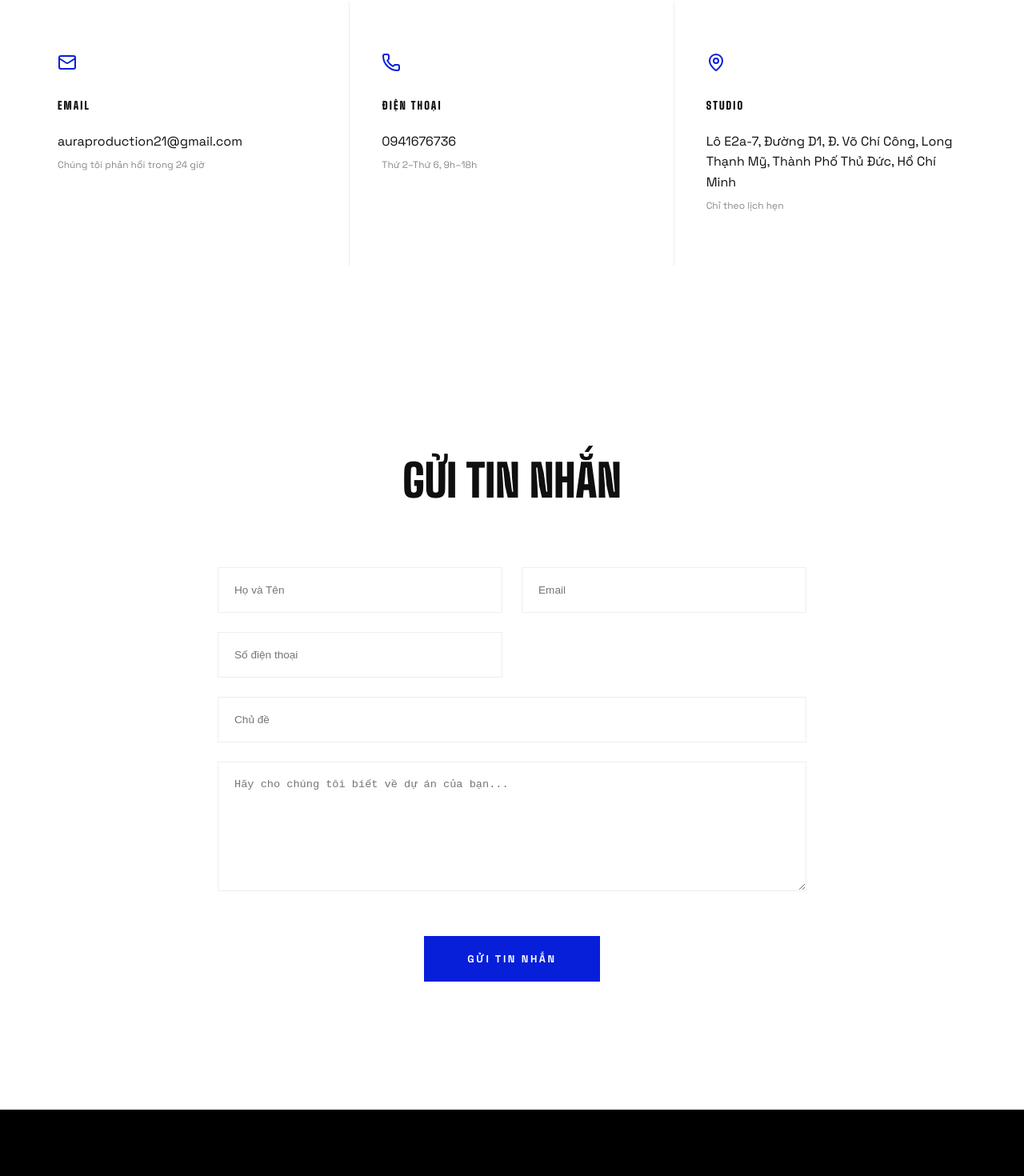
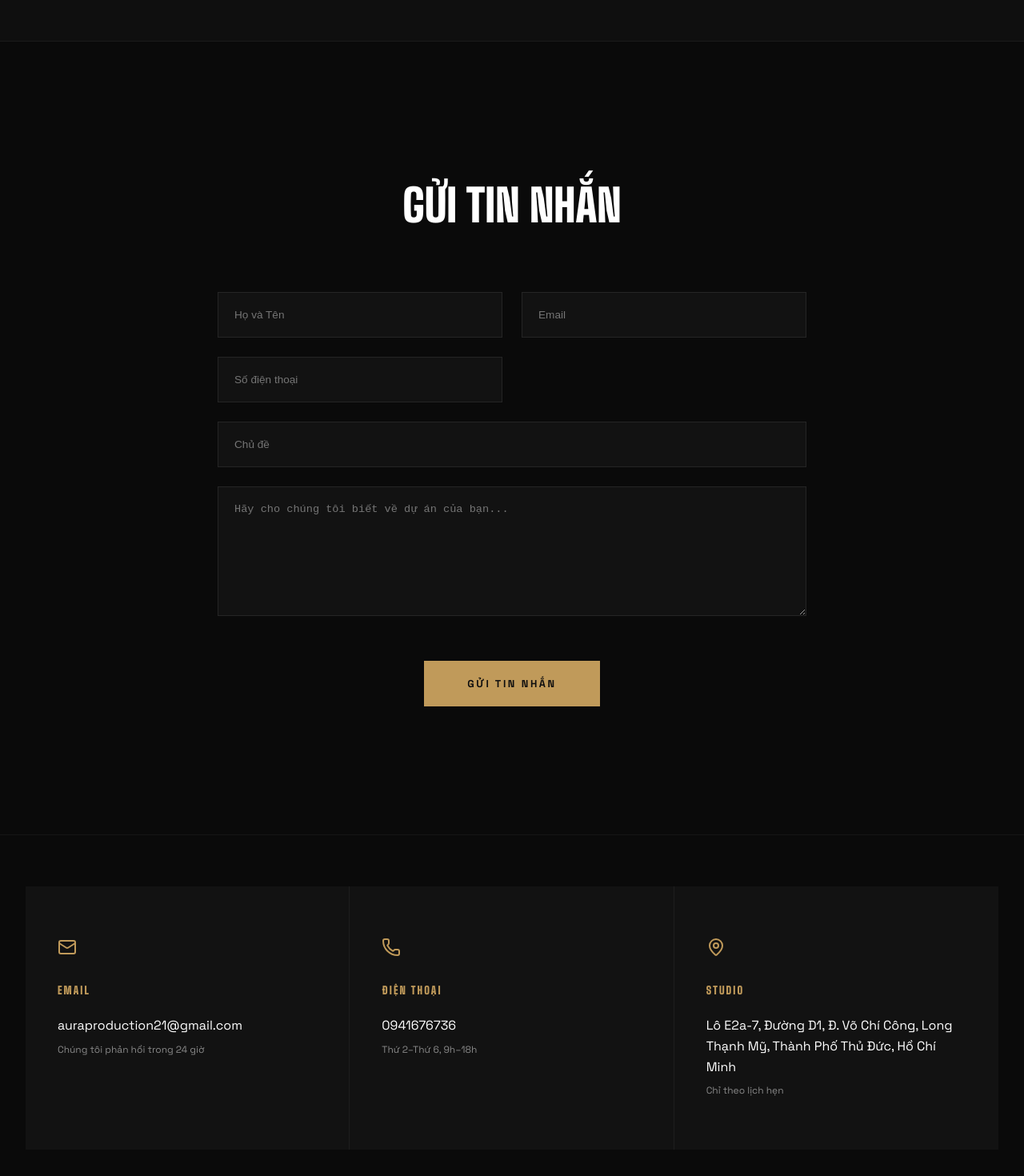
Before and after one commit to ndanthanh161/Aura-Production-House-FE, a React (Vite) app: page /contact in a window 1280 px wide. Shown: the part 440-1910 px from the top of the page at 80% size. Built offline with nearby package versions, Linux system fonts and the light colour scheme; no server answers.

Commit message:
update v1

```diff
--- a/src/components/ui/Button.tsx
+++ b/src/components/ui/Button.tsx
@@ -66,7 +66,7 @@ export const Button: React.FC<ButtonProps> = ({
         .btn-primary:hover {
           background-color: var(--color-accent-hover);
           border-color: var(--color-accent-hover);
-          box-shadow: 0 0 20px rgba(173, 255, 0, 0.3);
+          box-shadow: 0 0 20px rgba(192, 154, 90, 0.3);
         }
         .btn-outline:hover {
           background-color: var(--color-text);
--- a/src/components/ui/Toast.tsx
+++ b/src/components/ui/Toast.tsx
@@ -24,9 +24,9 @@ export const Toast: React.FC<ToastProps> = ({ id, message, type, onClose }) => {
             case 'success':
                 return {
                     icon: <CheckCircle2 size={20} />,
-                    color: '#ADFF00',
-                    bg: 'rgba(173, 255, 0, 0.1)',
-                    border: 'rgba(173, 255, 0, 0.2)'
+                    color: '#C09A5A',
+                    bg: 'rgba(192, 154, 90, 0.1)',
+                    border: 'rgba(192, 154, 90, 0.2)'
                 };
             case 'error':
                 return {
--- a/src/index.css
+++ b/src/index.css
@@ -28,9 +28,9 @@
   --color-bg-secondary: #121212;
   --color-text: #FFFFFF;
   --color-text-muted: rgba(255, 255, 255, 0.6);
-  --color-accent: #FFFFFF;
-  --color-accent-hover: #ADFF00;
-  --color-neon: #ADFF00;
+  --color-accent: #C09A5A;
+  --color-accent-hover: #D4B275;
+  --color-neon: #C09A5A;
   --color-border: rgba(255, 255, 255, 0.1);
   --color-surface: #1A1A1A;
 
--- a/src/pages/admin/AIKnowledge.tsx
+++ b/src/pages/admin/AIKnowledge.tsx
@@ -235,7 +235,7 @@ const AdminAIKnowledge: React.FC = () => {
                                             </div>
                                         </div>
                                         <div style={{ display: 'flex', gap: '12px' }}>
-                                            <div style={{ width: '32px', height: '32px', borderRadius: '8px', backgroundColor: '#000', color: '#ADFF00', display: 'flex', alignItems: 'center', justifyContent: 'center', flexShrink: 0 }}>
+                                            <div style={{ width: '32px', height: '32px', borderRadius: '8px', backgroundColor: '#000', color: '#C09A5A', display: 'flex', alignItems: 'center', justifyContent: 'center', flexShrink: 0 }}>
                                                 <Bot size={18} />
                                             </div>
                                             <div style={{ border: '1px solid rgba(0,0,0,0.05)', padding: '12px 16px', borderRadius: '0 16px 16px 16px', fontSize: '0.9rem', backgroundColor: '#fff', color: '#111827', flex: 1, boxShadow: '0 2px 4px rgba(0,0,0,0.02)' }}>
--- a/src/pages/admin/ContactMessages.tsx
+++ b/src/pages/admin/ContactMessages.tsx
@@ -72,7 +72,7 @@ const AdminContactMessages: React.FC = () => {
         <div style={{ padding: '1rem' }}>
             <div style={{ marginBottom: '2rem', display: 'flex', justifyContent: 'space-between', alignItems: 'center' }}>
                 <h1 style={{ fontSize: '1.5rem', fontWeight: 700 }}>Tin nhắn liên hệ</h1>
-                <div style={{ backgroundColor: '#071FD9', color: '#fff', padding: '4px 12px', borderRadius: '20px', fontSize: '12px' }}>
+                <div style={{ backgroundColor: '#C09A5A', color: '#fff', padding: '4px 12px', borderRadius: '20px', fontSize: '12px' }}>
                     {messages.filter(m => !m.isRead).length} MỚI
                 </div>
             </div>
@@ -95,8 +95,8 @@ const AdminContactMessages: React.FC = () => {
                                         padding: '15px 20px',
                                         borderBottom: '1px solid #eee',
                                         cursor: 'pointer',
-                                        backgroundColor: selectedMessage?.id === msg.id ? '#f0f4ff' : '#fff',
-                                        borderLeft: !msg.isRead ? '4px solid #071FD9' : '4px solid transparent'
+                                        backgroundColor: selectedMessage?.id === msg.id ? 'rgba(192, 154, 90, 0.1)' : '#fff',
+                                        borderLeft: !msg.isRead ? '4px solid #C09A5A' : '4px solid transparent'
                                     }}
                                 >
                                     <div style={{ display: 'flex', justifyContent: 'space-between', marginBottom: '5px' }}>
--- a/src/pages/public/Contact.tsx
+++ b/src/pages/public/Contact.tsx
@@ -5,10 +5,13 @@ import { contactApi } from '../../services/contactApi';
 
 const Contact: React.FC = () => {
     return (
-        <div style={{ paddingTop: '10px', backgroundColor: '#FFFFFF', minHeight: '100vh' }}>
+        <div style={{ paddingTop: '80px', backgroundColor: '#0A0A0A', minHeight: '100vh', color: '#FFFFFF' }}>
             {/* Header Section */}
-            <header style={{ padding: 'var(--spacing-xl) 0 clamp(2rem, 5vw, 4rem)', textAlign: 'center', backgroundColor: '#FFFFFF', borderBottom: '1px solid #EEEEEE' }}>
+            <header style={{ padding: 'var(--spacing-xl) 0 clamp(2rem, 5vw, 4rem)', textAlign: 'center', backgroundColor: '#0F0F0F', borderBottom: '1px solid rgba(255,255,255,0.05)' }}>
                 <div className="container">
+                    <span style={{ color: '#C09A5A', textTransform: 'uppercase', letterSpacing: '0.4em', fontSize: '0.75rem', fontWeight: 800, display: 'block', marginBottom: '1.5rem' }}>
+                        KẾT NỐI VỚI AURA
+                    </span>
                     <motion.h1
                         initial={{ opacity: 0, y: 20 }}
                         animate={{ opacity: 1, y: 0 }}
@@ -17,7 +20,7 @@ const Contact: React.FC = () => {
                             fontFamily: 'var(--font-display)',
                             fontWeight: 900,
                             textTransform: 'uppercase',
-                            color: '#0F0F0F',
+                            color: '#FFFFFF',
                             margin: 0
                         }}
                     >
@@ -26,47 +29,8 @@ const Contact: React.FC = () => {
                 </div>
             </header>
 
-            {/* Info Cards Section - Black Background */}
-            <section style={{ backgroundColor: '#FFFFFF', padding: 'clamp(2rem, 5vw, 4rem) 0' }}>
-                <div className="container">
-                    <div className="contact-info-grid" style={{ display: 'grid', gridTemplateColumns: 'repeat(auto-fit, minmax(280px, 1fr))' }}>
-                        {[
-                            { icon: <Mail size={24} />, title: 'EMAIL', detail: 'auraproduction21@gmail.com', sub: 'Chúng tôi phản hồi trong 24 giờ' },
-                            { icon: <Phone size={24} />, title: 'ĐIỆN THOẠI', detail: '0941676736', sub: 'Thứ 2–Thứ 6, 9h–18h' },
-                            { icon: <MapPin size={24} />, title: 'STUDIO', detail: 'Lô E2a-7, Đường D1, Đ. Võ Chí Công, Long Thạnh Mỹ, Thành Phố Thủ Đức, Hồ Chí Minh', sub: 'Chỉ theo lịch hẹn' },
-                        ].map((item, i) => (
-                            <motion.div
-                                key={i}
-                                initial={{ opacity: 0, y: 30 }}
-                                whileInView={{ opacity: 1, y: 0 }}
-                                viewport={{ once: true }}
-                                transition={{ duration: 0.8, delay: i * 0.15 }}
-                                className="contact-info-card"
-                                style={{
-                                    padding: '4rem 2.5rem',
-                                    backgroundColor: '#FFFFFF',
-                                    display: 'flex',
-                                    flexDirection: 'column',
-                                    gap: '1.5rem',
-                                    textAlign: 'left'
-                                }}
-                            >
-                                <div style={{ color: '#071FD9' }}>{item.icon}</div>
-                                <div>
-                                    <h3 style={{ fontSize: '0.85rem', marginBottom: '1.25rem', textTransform: 'uppercase', letterSpacing: '0.15em', fontWeight: 900, color: '#0F0F0F' }}>
-                                        {item.title}
-                                    </h3>
-                                    <p style={{ color: '#0F0F0F', fontSize: '1rem', fontWeight: 500, marginBottom: '0.5rem' }}>{item.detail}</p>
-                                    <p style={{ color: '#888', fontSize: '0.75rem', fontWeight: 400 }}>{item.sub}</p>
-                                </div>
-                            </motion.div>
-                        ))}
-                    </div>
-                </div>
-            </section>
-
-            {/* Form Section - White Background */}
-            <section style={{ padding: 'var(--spacing-xl) 0', backgroundColor: '#FFFFFF' }}>
+            {/* Form Section */}
+            <section style={{ padding: 'var(--spacing-xl) 0', backgroundColor: '#0A0A0A', borderBottom: '1px solid rgba(255,255,255,0.05)' }}>
                 <div className="container" style={{ maxWidth: '800px' }}>
                     <div style={{ textAlign: 'center', marginBottom: '4rem' }}>
                         <h2 style={{
@@ -74,7 +38,7 @@ const Contact: React.FC = () => {
                             fontFamily: 'var(--font-display)',
                             fontWeight: 900,
                             textTransform: 'uppercase',
-                            color: '#0F0F0F',
+                            color: '#FFFFFF',
                             margin: 0
                         }}>
                             GỬI TIN NHẮN
@@ -111,45 +75,91 @@ const Contact: React.FC = () => {
                     >
                         <div style={{ display: 'grid', gridTemplateColumns: 'repeat(auto-fit, minmax(250px, 1fr))', gap: '1.5rem' }}>
                             <input required type="text" placeholder="Họ và Tên" style={{
-                                width: '100%', border: '1px solid #EEE', padding: '1.25rem',
-                                color: '#0F0F0F', fontSize: '0.85rem', outline: 'none', backgroundColor: '#FFF'
-                            }} />
+                                width: '100%', border: '1px solid rgba(255,255,255,0.08)', padding: '1.25rem',
+                                color: '#FFFFFF', fontSize: '0.85rem', outline: 'none', backgroundColor: '#121212'
+                            }} className="contact-input" />
                             <input required type="email" placeholder="Email" style={{
-                                width: '100%', border: '1px solid #EEE', padding: '1.25rem',
-                                color: '#0F0F0F', fontSize: '0.85rem', outline: 'none', backgroundColor: '#FFF'
-                            }} />
+                                width: '100%', border: '1px solid rgba(255,255,255,0.08)', padding: '1.25rem',
+                                color: '#FFFFFF', fontSize: '0.85rem', outline: 'none', backgroundColor: '#121212'
+                            }} className="contact-input" />
                             <input required type="tel" placeholder="Số điện thoại" style={{
-                                width: '100%', border: '1px solid #EEE', padding: '1.25rem',
-                                color: '#0F0F0F', fontSize: '0.85rem', outline: 'none', backgroundColor: '#FFF'
-                            }} />
+                                width: '100%', border: '1px solid rgba(255,255,255,0.08)', padding: '1.25rem',
+                                color: '#FFFFFF', fontSize: '0.85rem', outline: 'none', backgroundColor: '#121212'
+                            }} className="contact-input" />
                         </div>
                         <input required type="text" placeholder="Chủ đề" style={{
-                            width: '100%', border: '1px solid #EEE', padding: '1.25rem',
-                            color: '#0F0F0F', fontSize: '0.85rem', outline: 'none', backgroundColor: '#FFF'
-                        }} />
+                            width: '100%', border: '1px solid rgba(255,255,255,0.08)', padding: '1.25rem',
+                            color: '#FFFFFF', fontSize: '0.85rem', outline: 'none', backgroundColor: '#121212'
+                        }} className="contact-input" />
                         <textarea required placeholder="Hãy cho chúng tôi biết về dự án của bạn..." rows={8} style={{
-                            width: '100%', border: '1px solid #EEE', padding: '1.25rem',
-                            color: '#0F0F0F', fontSize: '0.85rem', outline: 'none', resize: 'vertical', backgroundColor: '#FFF'
-                        }} />
+                            width: '100%', border: '1px solid rgba(255,255,255,0.08)', padding: '1.25rem',
+                            color: '#FFFFFF', fontSize: '0.85rem', outline: 'none', resize: 'vertical', backgroundColor: '#121212'
+                        }} className="contact-input" />
 
                         <div style={{ textAlign: 'center', marginTop: '2rem' }}>
                             <button id="submit-btn" type="submit" style={{
-                                backgroundColor: '#071FD9', color: '#FFFFFF', padding: '1.25rem 3rem',
+                                backgroundColor: '#C09A5A', color: '#0F0F0F', padding: '1.25rem 3rem',
                                 fontSize: '0.8rem', letterSpacing: '0.2em', textTransform: 'uppercase', fontWeight: 900,
                                 cursor: 'pointer', border: 'none', minWidth: '220px', transition: 'all 0.3s ease'
-                            }}>
+                            }} className="contact-submit-btn">
                                 GỬI TIN NHẮN
                             </button>
                         </div>
                     </form>
                 </div>
             </section>
+
+            {/* Info Cards Section */}
+            <section style={{ backgroundColor: '#0A0A0A', padding: 'clamp(2rem, 5vw, 4rem) 0' }}>
+                <div className="container">
+                    <div className="contact-info-grid" style={{ display: 'grid', gridTemplateColumns: 'repeat(auto-fit, minmax(280px, 1fr))' }}>
+                        {[
+                            { icon: <Mail size={24} />, title: 'EMAIL', detail: 'auraproduction21@gmail.com', sub: 'Chúng tôi phản hồi trong 24 giờ' },
+                            { icon: <Phone size={24} />, title: 'ĐIỆN THOẠI', detail: '0941676736', sub: 'Thứ 2–Thứ 6, 9h–18h' },
+                            { icon: <MapPin size={24} />, title: 'STUDIO', detail: 'Lô E2a-7, Đường D1, Đ. Võ Chí Công, Long Thạnh Mỹ, Thành Phố Thủ Đức, Hồ Chí Minh', sub: 'Chỉ theo lịch hẹn' },
+                        ].map((item, i) => (
+                            <motion.div
+                                key={i}
+                                initial={{ opacity: 0, y: 30 }}
+                                whileInView={{ opacity: 1, y: 0 }}
+                                viewport={{ once: true }}
+                                transition={{ duration: 0.8, delay: i * 0.15 }}
+                                className="contact-info-card"
+                                style={{
+                                    padding: '4rem 2.5rem',
+                                    backgroundColor: '#121212',
+                                    display: 'flex',
+                                    flexDirection: 'column',
+                                    gap: '1.5rem',
+                                    textAlign: 'left'
+                                }}
+                            >
+                                <div style={{ color: '#C09A5A' }}>{item.icon}</div>
+                                <div>
+                                    <h3 style={{ fontSize: '0.85rem', marginBottom: '1.25rem', textTransform: 'uppercase', letterSpacing: '0.15em', fontWeight: 900, color: '#C09A5A' }}>
+                                        {item.title}
+                                    </h3>
+                                    <p style={{ color: '#FFFFFF', fontSize: '1rem', fontWeight: 500, marginBottom: '0.5rem' }}>{item.detail}</p>
+                                    <p style={{ color: 'rgba(255,255,255,0.5)', fontSize: '0.75rem', fontWeight: 400 }}>{item.sub}</p>
+                                </div>
+                            </motion.div>
+                        ))}
+                    </div>
+                </div>
+            </section>
             <style>{`
                 .contact-info-card {
-                    border-right: 1px solid #EEEEEE;
+                    border-right: 1px solid rgba(255,255,255,0.05);
                 }
                 .contact-info-card:last-child {
                     border-right: none;
+                }
+                .contact-input:focus {
+                    border-color: #C09A5A !important;
+                }
+                .contact-submit-btn:hover {
+                    background-color: #D4B275 !important;
+                    transform: translateY(-2px);
                 }
                 @media (max-width: 900px) {
                     .contact-info-grid {
@@ -157,7 +167,7 @@ const Contact: React.FC = () => {
                     }
                     .contact-info-card {
                         border-right: none !important;
-                        border-bottom: 1px solid #EEEEEE;
+                        border-bottom: 1px solid rgba(255,255,255,0.05);
                         padding: 2.5rem 1.5rem !important;
                     }
                     .contact-info-card:last-child {
--- a/src/pages/public/MyBookings.tsx
+++ b/src/pages/public/MyBookings.tsx
@@ -163,7 +163,7 @@ const MyBookings: React.FC = () => {
 
     const getStatusInfo = (status: ProjectStatus) => {
         switch (status) {
-            case 'Scheduled': return { color: '#ADFF00', label: 'Chờ thanh toán', desc: 'Đã lên lịch, vui lòng hoàn tất thanh toán để triển khai.' };
+            case 'Scheduled': return { color: '#C09A5A', label: 'Chờ thanh toán', desc: 'Đã lên lịch, vui lòng hoàn tất thanh toán để triển khai.' };
             case 'InProduction': return { color: '#3b82f6', label: 'Đang sản xuất', desc: 'Đội ngũ AURA đang trong quá trình ghi hình và hậu kỳ.' };
             case 'Completed': return { color: '#10b981', label: 'Hoàn thành', desc: 'Dự án đã kết thúc và bàn giao sản phẩm thành công.' };
             case 'Cancelled': return { color: '#ef4444', label: 'Đã hủy', desc: 'Dự án đã được hủy theo yêu cầu hoặc quá hạn.' };
@@ -1056,7 +1056,7 @@ const MyBookings: React.FC = () => {
                                         <motion.div
                                             initial={{ opacity: 0, x: -10 }}
                                             animate={{ opacity: 1, x: 0 }}
-                                            style={{ color: '#ADFF00', fontSize: '0.9rem', display: 'flex', alignItems: 'center', gap: '8px', fontWeight: 600 }}
+                                            style={{ color: '#C09A5A', fontSize: '0.9rem', display: 'flex', alignItems: 'center', gap: '8px', fontWeight: 600 }}
                                         >
                                             <CheckCircle2 size={16} /> Ngày này hiện còn trống! Bạn có thể đặt lịch.
                                         </motion.div>
--- a/src/pages/public/PurchasePackage.tsx
+++ b/src/pages/public/PurchasePackage.tsx
@@ -223,12 +223,12 @@ const PurchasePackage: React.FC = () => {
                     transition={{ type: 'spring', stiffness: 200, delay: 0.1 }}
                     style={{
                         width: '96px', height: '96px', borderRadius: '50%',
-                        backgroundColor: 'rgba(173,255,0,0.15)', border: '2px solid #ADFF00',
+                        backgroundColor: 'rgba(173,255,0,0.15)', border: '2px solid #C09A5A',
                         display: 'flex', alignItems: 'center', justifyContent: 'center',
                         margin: '0 auto 2rem'
                     }}
                 >
-                    <CheckCircle2 size={52} style={{ color: '#ADFF00' }} />
+                    <CheckCircle2 size={52} style={{ color: '#C09A5A' }} />
                 </motion.div>
 
                 <motion.div initial={{ opacity: 0, y: 16 }} animate={{ opacity: 1, y: 0 }} transition={{ delay: 0.2 }}>
```
Also changed, not shown: src/components/ChatWidget.css (+6 -6 lines), src/components/Navbar.tsx (+4 -4 lines), src/pages/public/About.tsx (+6 -6 lines), src/pages/public/Packages.tsx (+32 -27 lines).
